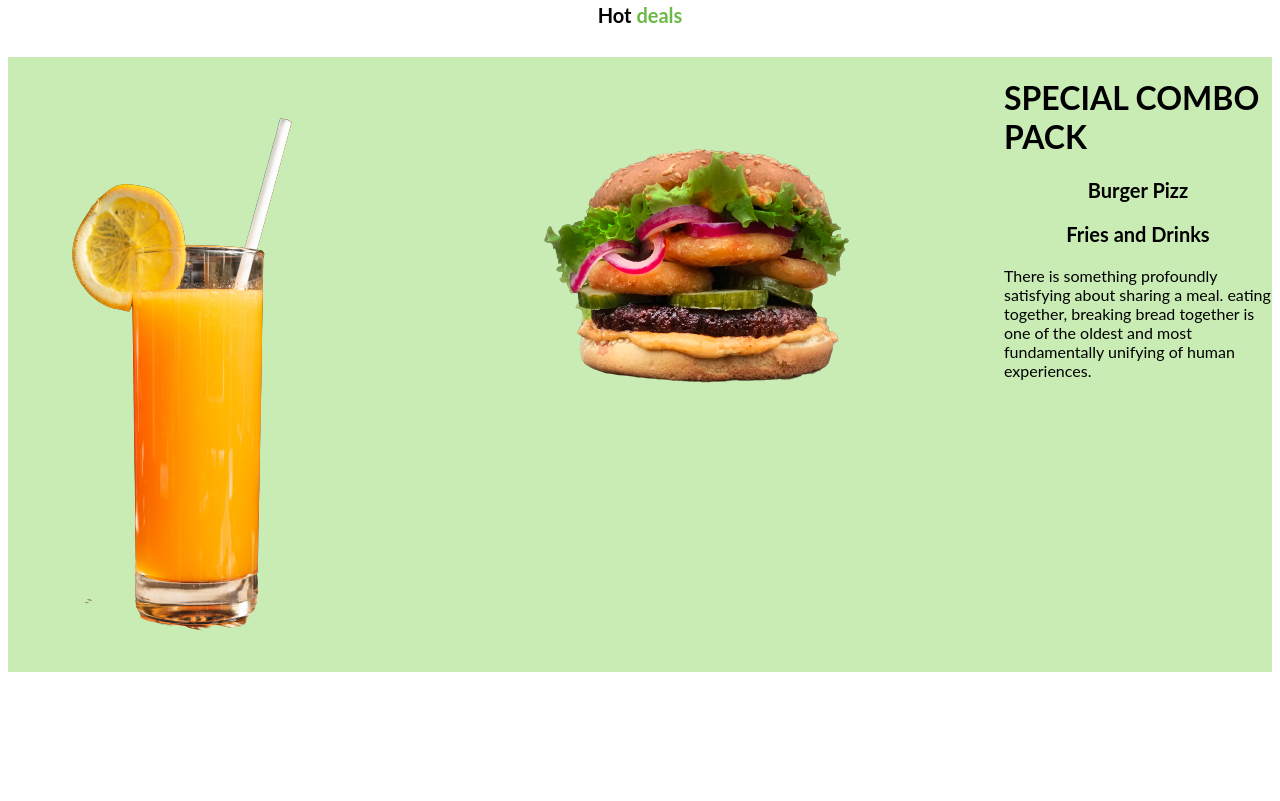
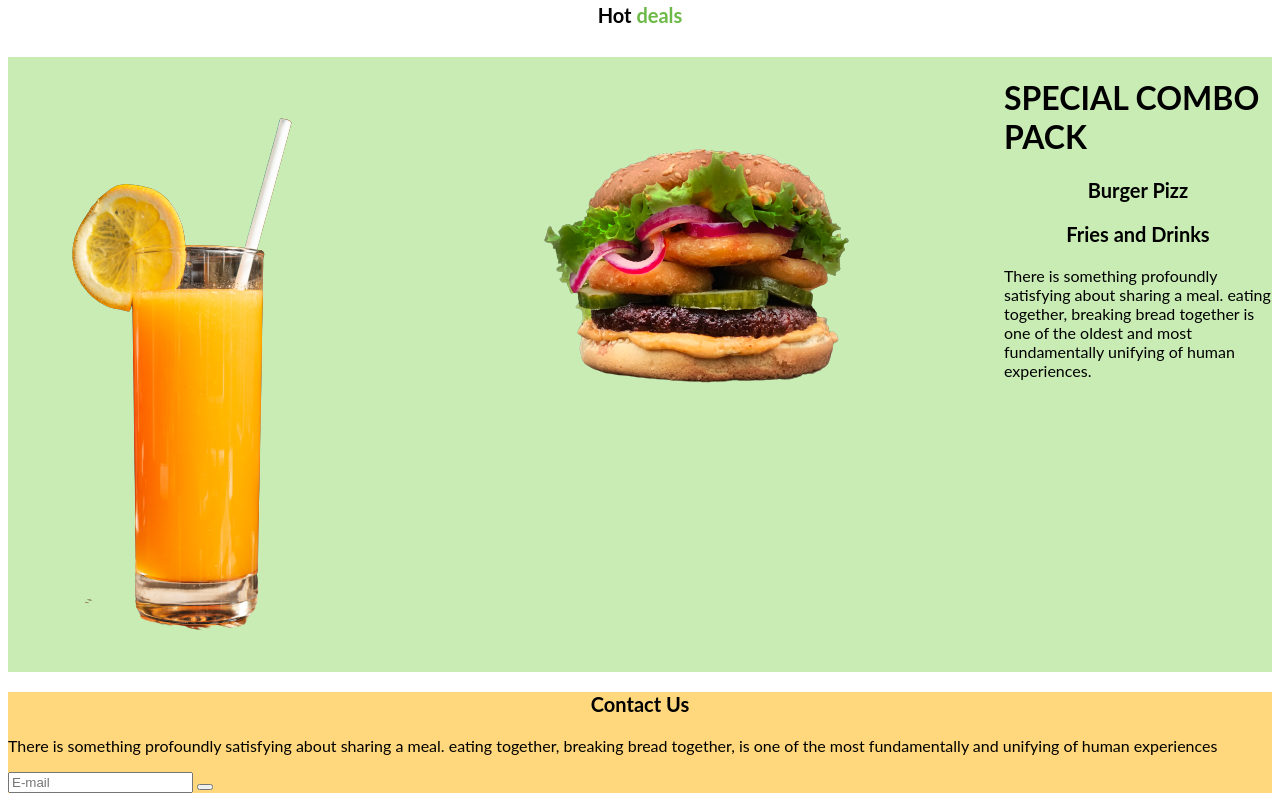
Before and after one commit to NIelsen-Mudaki/Week2-IP, a plain HTML site: page index.html in a window 1280 px wide. Shown: the part 1295-2096 px from the top of the page. Before the commit the page ends 1975 px from the top, so only its background shows below. Drawn offline with Linux system fonts and the light colour scheme.

Commit message:
added contact section

```diff
--- a/index.css
+++ b/index.css
@@ -109,6 +109,6 @@ h3{
 #deals{
     color: #6BB946;
 }
-.dealbuerger{
-    margin-top: -200px;
+.contacts{
+    background-color: #FFD77C;
 }
--- a/index.html
+++ b/index.html
@@ -105,11 +105,11 @@
 
 
             <div class="juice">
-                <img src="./juice.png" alt="">
+                <img src="./juice.png" >
             </div>
 
             <div class="dealburger">
-                <img src="./burger.png" alt="">
+                <img src="./burger.png" >
             </div>
 
             <div class="dealtext">
@@ -121,7 +121,12 @@
         </div>
 
         <div class="contacts">
-
+            <h3>Contact <span id="us">Us</span></h3>
+            <p>There is something profoundly satisfying about sharing a meal. eating together, breaking bread together, is one of the most fundamentally and unifying of human experiences</p>
+            <form>
+                <input type="email" name="email" placeholder="E-mail" class="email">
+                <button type="submit" class="button"></button>
+            </form>
         </div>
     </div>
 </body>
```
